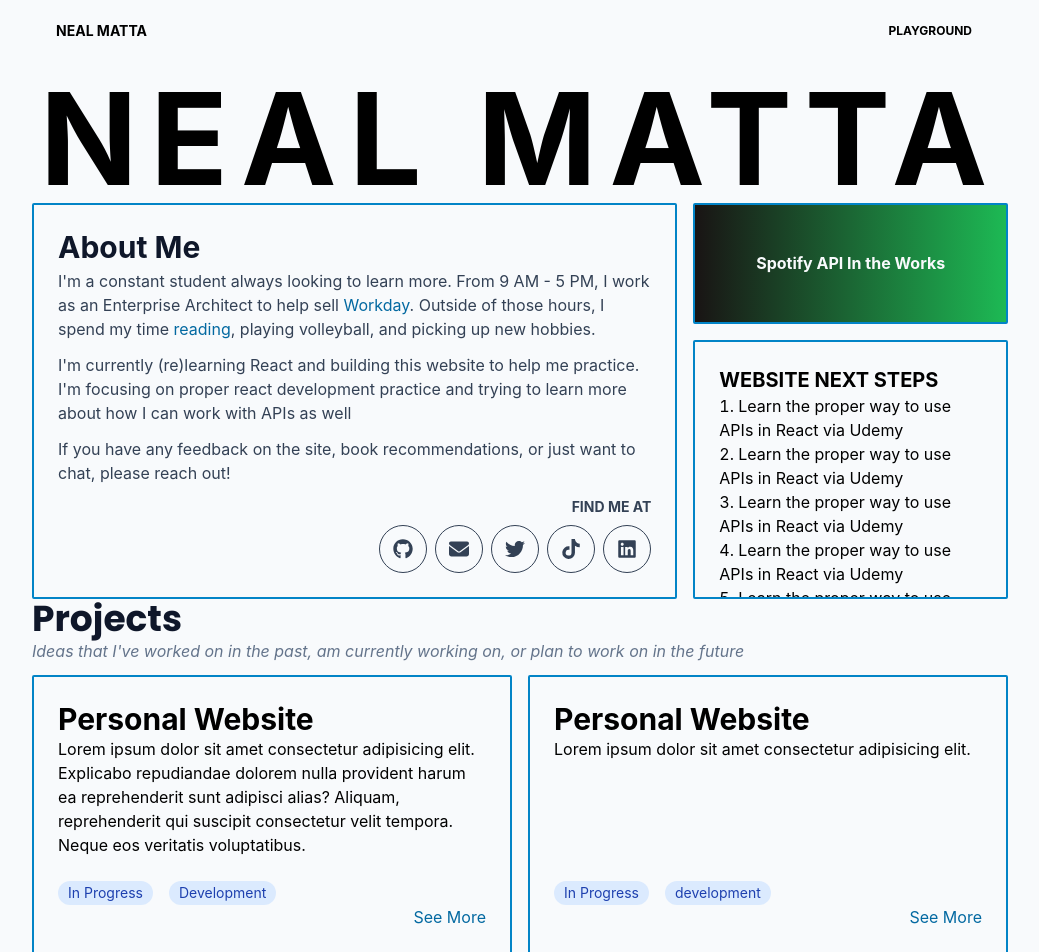
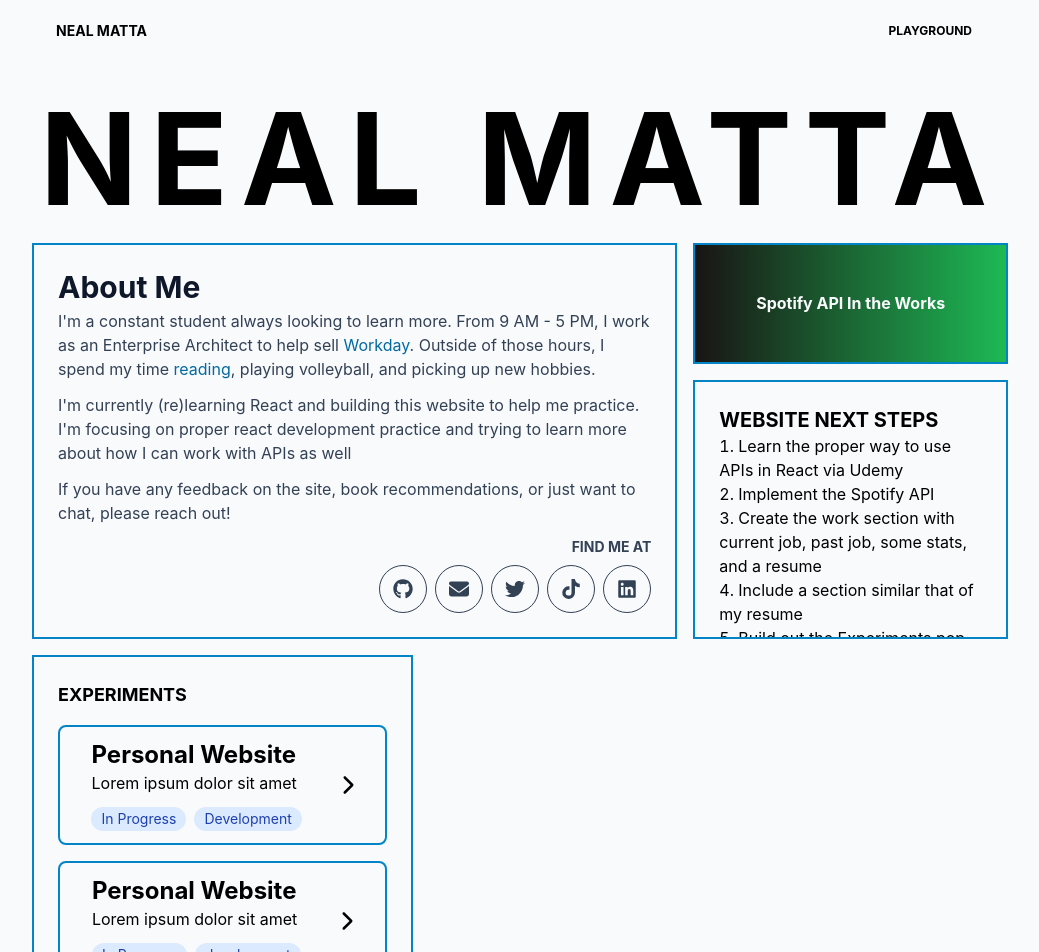
Before and after one commit to NealMatta/personal-website, a React (Create React App) app: page / in a window 1280 px wide. Shown: the top 952 px of the page, without its empty margins (120-1159 px from the left). Built offline with nearby package versions, Linux system fonts and the light colour scheme.

Commit message:
Redid the design of the website and included next steps on the site itself. I honestly just got tired of the udemy course but this was a good break. Before I start with the API stuff though, I should clean up the code with styled components

```diff
--- a/src/App.js
+++ b/src/App.js
@@ -8,20 +8,20 @@ import Module from './components/Module';
 // Modules
 import Intro from './components/Modules/Intro';
 import Spotify from './components/Modules/Spotify';
-import Project from './components/SubComponents/Project';
 import NextSteps from './components/Modules/NextSteps';
+import Projects from './components/Modules/Projects';
 
 function App() {
 	return (
-		<div className="mx-auto px-6 max-w-5xl">
+		<div className="mx-auto px-6 lg:max-w-5xl">
 			<Navbar />
-			<h1 className="text-9xl uppercase tracking-widest text-center font-bold">Neal Matta</h1>
+			<h1 className="lg:text-9xl text-5xl uppercase tracking-widest text-center font-bold py-5">Neal Matta</h1>
 
-			<section className="grid grid-cols-3 grid-rows-3 gap-4 h-[396px]">
+			<section className="grid grid-cols-3 grid-rows-3 gap-4 h-[396px] mb-4">
 				<Module className={'col-span-2 row-span-3'}>
 					<Intro />
 				</Module>
-				<Module className={'row-span-1'}>
+				<Module className={'row-span-1 border-0'}>
 					<Spotify />
 				</Module>
 				<Module className={'row-span-2 overflow-scroll'}>
@@ -29,7 +29,13 @@ function App() {
 				</Module>
 			</section>
 
-			<Section
+			<section className="grid grid-cols-5 grid-rows-3 gap-4">
+				<Module className={'col-span-2 row-span-2'}>
+					<Projects />
+				</Module>
+			</section>
+
+			{/* <Section
 				title={'Projects'}
 				description={`Ideas that I've worked on in the past, am currently working on, or plan to work on in the future`}
 			>
@@ -42,8 +48,7 @@ function App() {
 						);
 					})}
 				</section>
-			</Section>
-			<Section title={'Work'}></Section>
+			</Section> */}
 		</div>
 	);
 }
--- a/src/components/Module.jsx
+++ b/src/components/Module.jsx
@@ -1,7 +1,7 @@
 // Gives me the rounded border box around
 
 export default function Module({ children, className }) {
-	const moduleClasses = `box-border border-2 border-sky-600 rounded-sm ${className}`;
+	const moduleClasses = `${className} box-border border-2 border-sky-600`;
 
 	return <div className={moduleClasses}>{children}</div>;
 }
--- a/src/components/Modules/NextSteps.jsx
+++ b/src/components/Modules/NextSteps.jsx
@@ -5,10 +5,11 @@ export default function NextSteps() {
 			<ul className="list-decimal list-inside">
 				<span>
 					<li>Learn the proper way to use APIs in React via Udemy</li>
-					<li>Learn the proper way to use APIs in React via Udemy</li>
-					<li>Learn the proper way to use APIs in React via Udemy</li>
-					<li>Learn the proper way to use APIs in React via Udemy</li>
-					<li>Learn the proper way to use APIs in React via Udemy</li>
+					<li>Implement the Spotify API</li>
+					<li>Create the work section with current job, past job, some stats, and a resume</li>
+					<li>Include a section similar that of my resume</li>
+					<li>Build out the Experiments pop up</li>
+					<li>Information icon next to sections explaining how I built it</li>
 				</span>
 			</ul>
 		</div>
--- /dev/null
+++ b/src/components/Modules/Projects.jsx
@@ -0,0 +1,23 @@
+import projectsData from '../../utils/projectsData.json';
+import Project from '../SubComponents/Project';
+import Module from '../Module';
+
+export default function Projects() {
+	return (
+		<div className="p-6 flex flex-col ">
+			<h1 className="text-lg font-bold uppercase pb-4">Experiments</h1>
+			{projectsData.map((project) => {
+				return (
+					<div className="pb-4">
+						<Module className={'rounded-lg'}>
+							<Project project={project} />
+						</Module>
+					</div>
+				);
+			})}
+		</div>
+		// <section className="grid gap-4 md:grid-cols-2 grid-cols-1">
+
+		// </section>
+	);
+}
--- a/src/components/SubComponents/Project.jsx
+++ b/src/components/SubComponents/Project.jsx
@@ -1,21 +1,31 @@
+import { FontAwesomeIcon } from '@fortawesome/react-fontawesome';
+import { faChevronRight } from '@fortawesome/free-solid-svg-icons';
+
 export default function Project({ project }) {
 	return (
-		<div className="p-6 flex flex-col min-h-full justify-between">
-			<div className="pb-6">
-				<h1 className="text-3xl font-bold">{project.title}</h1>
-				<p>{project.description}</p>
-			</div>
+		<div className="p-3 flex flex-row min-h-full justify-around">
+			<div className="flex-col">
+				<div className="pb-3">
+					<h1 className="text-2xl font-bold">{project.title}</h1>
+					<p>{project.shortDescription}</p>
+				</div>
 
-			<div>
-				<div className="flex flex-row gap-4">
-					<span class="bg-blue-100 text-blue-800 text-sm px-2.5 py-0.5 rounded-full">{project.status}</span>
-					<span class="bg-blue-100 text-blue-800 text-sm px-2.5 py-0.5 rounded-full">{project.type}</span>
-				</div>
-				<div className="flex justify-end">
+				<div>
+					<div className="flex flex-row gap-2">
+						<span class="bg-blue-100 text-blue-800 text-sm px-2.5 py-0.5 rounded-full">
+							{project.status}
+						</span>
+						<span class="bg-blue-100 text-blue-800 text-sm px-2.5 py-0.5 rounded-full">{project.type}</span>
+					</div>
+					{/* <div className="flex justify-end">
 					<a href={project.link} className="text-sky-700 hover:underline">
 						See More
 					</a>
+				</div> */}
 				</div>
+			</div>
+			<div className="flex flex-col justify-center content-center">
+				<FontAwesomeIcon icon={faChevronRight} size="lg" />
 			</div>
 		</div>
 	);
--- a/src/utils/projectsData.json
+++ b/src/utils/projectsData.json
@@ -1,6 +1,7 @@
 [
 	{
 		"title": "Personal Website",
+		"shortDescription": "Lorem ipsum dolor sit amet",
 		"description": "Lorem ipsum dolor sit amet consectetur adipisicing elit. Explicabo repudiandae dolorem nulla provident harum ea reprehenderit sunt adipisci alias? Aliquam, reprehenderit qui suscipit consectetur velit tempora. Neque eos veritatis voluptatibus.",
 		"status": "In Progress",
 		"type": "Development",
@@ -8,13 +9,15 @@
 	},
 	{
 		"title": "Personal Website",
-		"description": "Lorem ipsum dolor sit amet consectetur adipisicing elit. ",
+		"shortDescription": "Lorem ipsum dolor sit amet",
+		"description": "Lorem ipsum dolor sit amet",
 		"status": "In Progress",
 		"type": "development",
 		"link": "#"
 	},
 	{
 		"title": "Personal Website",
+		"shortDescription": "Lorem ipsum dolor sit amet",
 		"description": "Lorem ipsum dolor sit amet consectetur adipisicing elit. Explicabo repudiandae dolorem nulla provident harum ea reprehenderit sunt adipisci alias? Aliquam, reprehenderit qui suscipit consectetur velit tempora. Neque eos veritatis voluptatibus.",
 		"status": "In Progress",
 		"type": "development",
```
